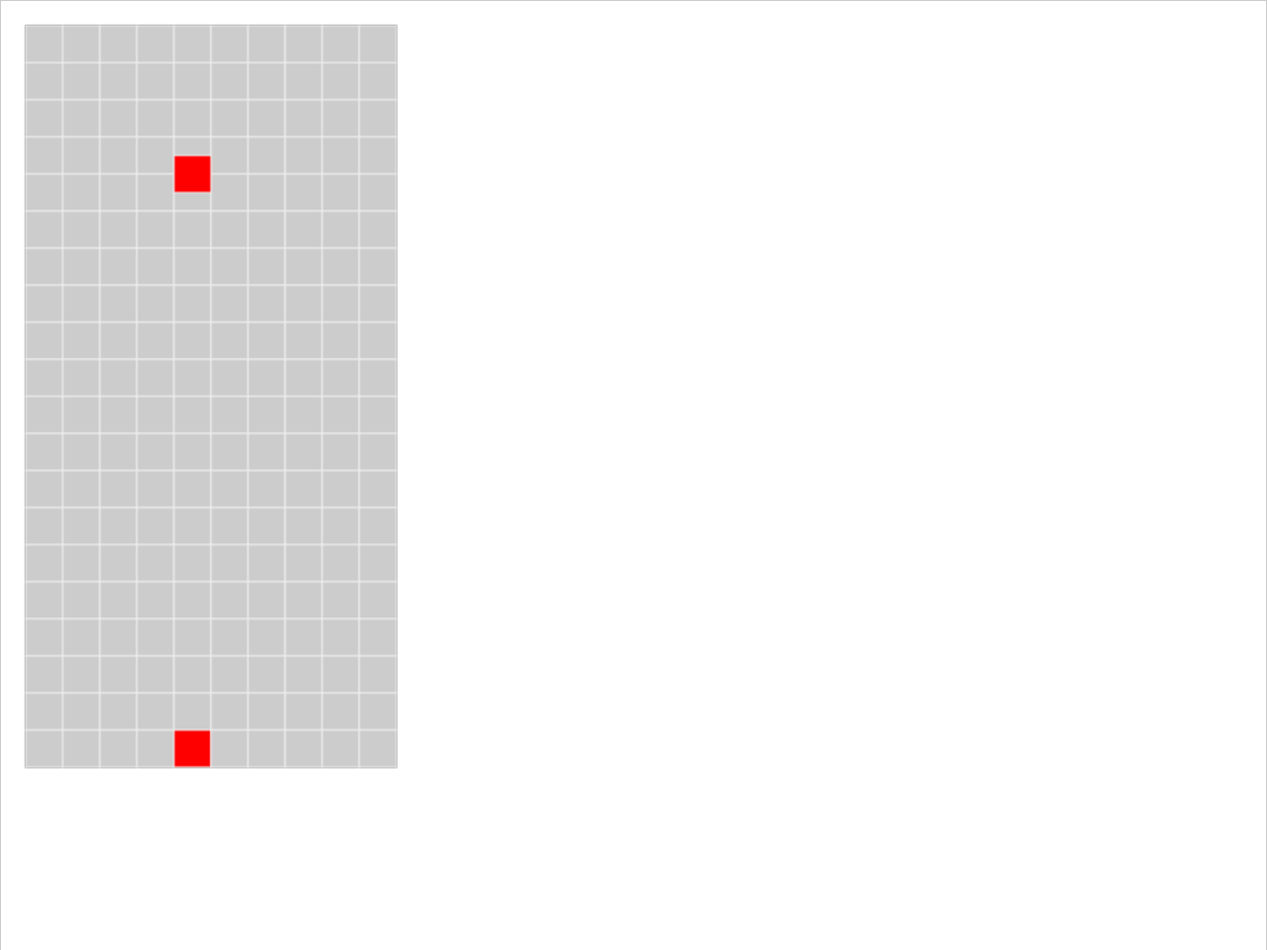
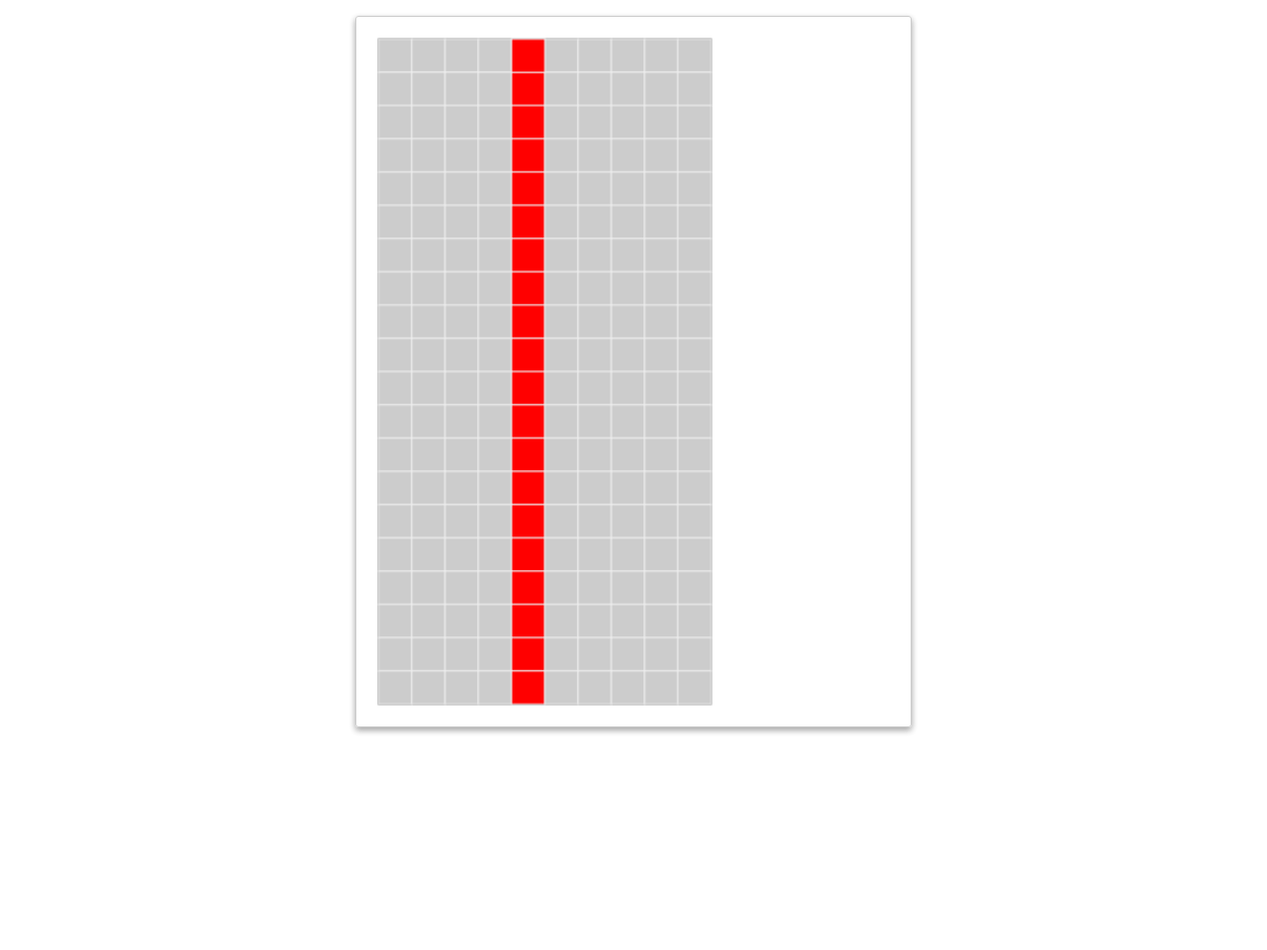
Before and after one commit to rcliao/tetris, a website built with webpack: page index.html in a window 1280 px wide. Shown: the top 960 px of the page at 99% size. After the commit the page ends 800 px from the top, so only its background shows below. Built offline with nearby package versions, Linux system fonts and the light colour scheme.

Commit message:
refactor: style improvement

```diff
--- a/index.html
+++ b/index.html
@@ -7,7 +7,7 @@
 	<link rel="stylesheet" href="styles/app.css">
 </head>
 <body>
-	<canvas id="main" width="1024" height="768"></canvas>
+	<canvas id="main" width="500" height="640"></canvas>
 
 	<script src="build/app.bundle.js"></script>
 </body>
--- a/src/board.js
+++ b/src/board.js
@@ -90,7 +90,7 @@ class BaseBlock {
 
   move (action) {
     let newBlock = Object.assign(Object.create(this), this)
-    newBlock.y+=0.05
+    newBlock.y++
     switch (action) {
       case 'left':
         newBlock.x--
@@ -99,7 +99,7 @@ class BaseBlock {
         newBlock.x++
         break
       case 'down':
-        newBlock.y+=0.1
+        newBlock.y++
         break
       case 'up':
         newBlock.rotate()
--- a/src/index.js
+++ b/src/index.js
@@ -2,10 +2,11 @@
 
 import {Board, BaseBlock} from './board'
 
+// polyfill requestAnimationFrame method
 const vendors = ['webkit', 'moz'];
 for (var x = 0; x < vendors.length && !window.requestAnimationFrame; ++x) {
-    window.requestAnimationFrame = window[vendors[x] + 'RequestAnimationFrame'];
-    window.cancelAnimationFrame = window[vendors[x] + 'CancelAnimationFrame'] || window[vendors[x] + 'CancelRequestAnimationFrame'];
+  window.requestAnimationFrame = window[vendors[x] + 'RequestAnimationFrame'];
+  window.cancelAnimationFrame = window[vendors[x] + 'CancelAnimationFrame'] || window[vendors[x] + 'CancelRequestAnimationFrame'];
 }
 
 main()
@@ -14,7 +15,6 @@ function main () {
   const canvas = document.querySelector('#main')
   const ctx = canvas.getContext('2d')
   const keyPressed = {}
-  const FPS = 60
 
   const board = new Board(20, 20)
 
--- a/styles/app.css
+++ b/styles/app.css
@@ -8,6 +8,11 @@ html, body {
 }
 
 canvas {
+	display: block;
+	border-radius: 3px;
 	border: 1px solid #ccc;
-	width: calc(100% - 2px);
+	box-shadow: 0 3px 6px rgba(0,0,0,0.16), 0 3px 6px rgba(0,0,0,0.23);
+	width: 35em;
+	margin: 0 auto;
+	margin-top: 1em;
 }
```
